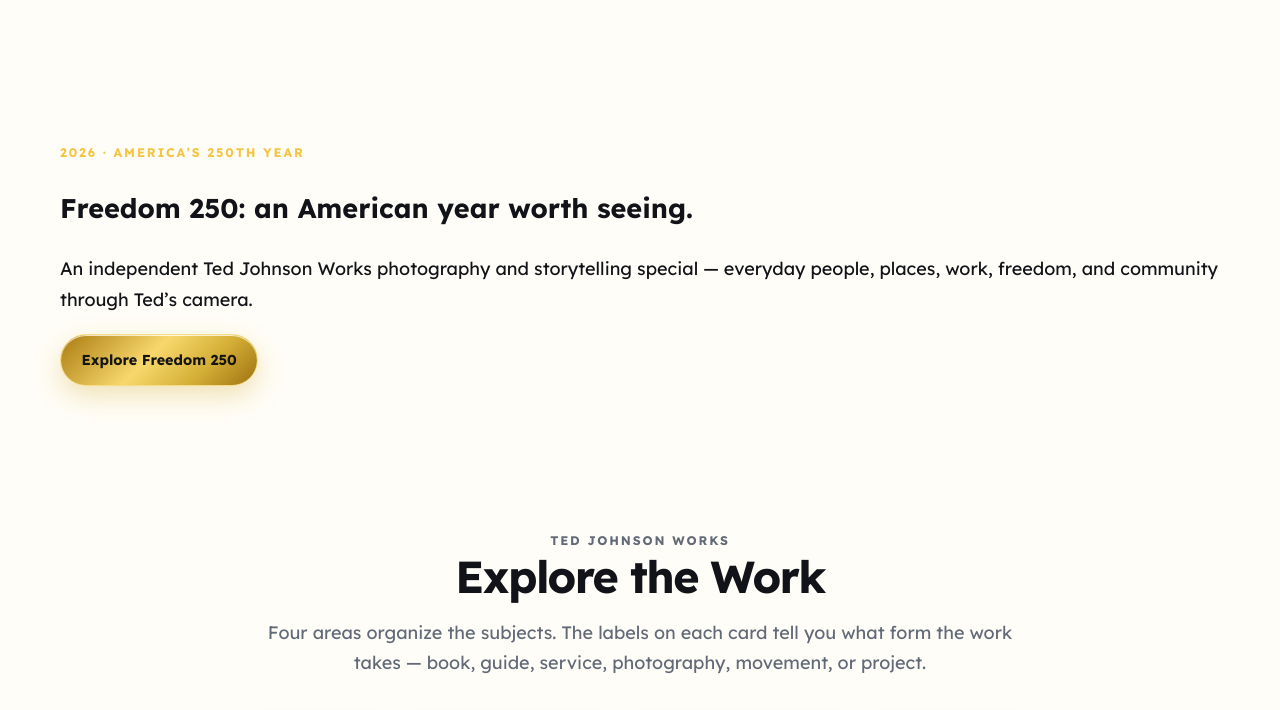
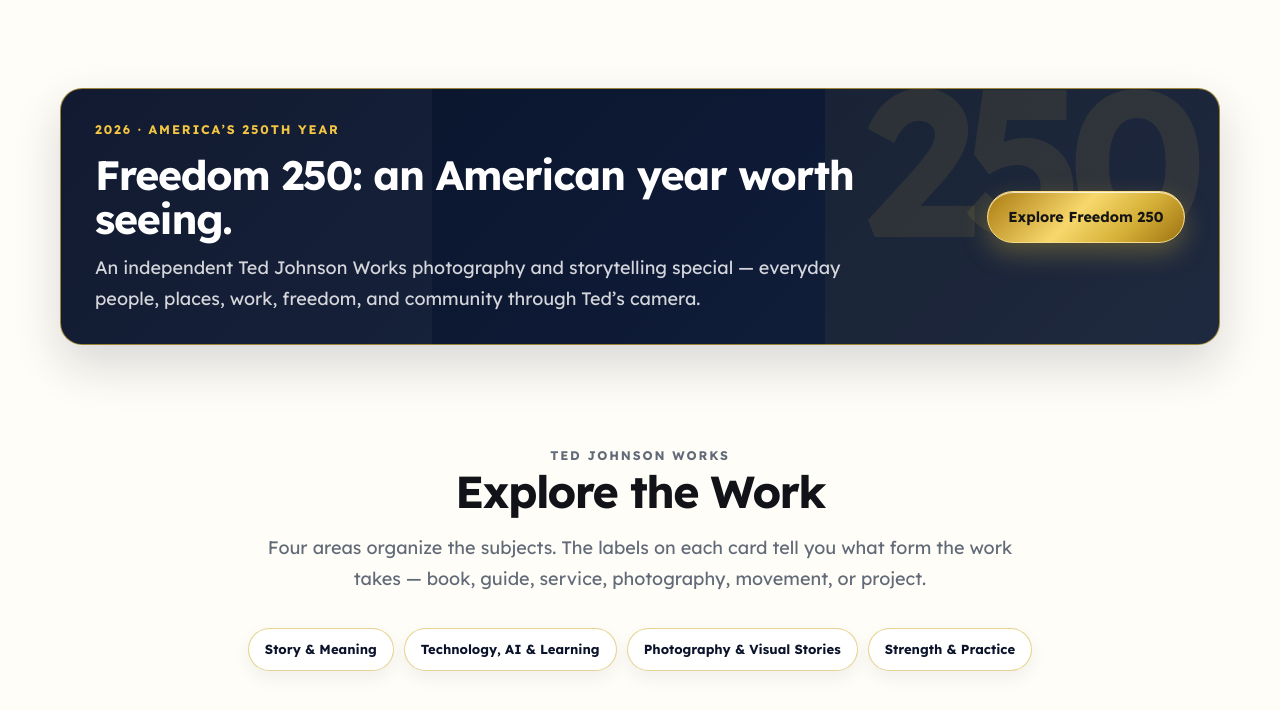
Before and after one commit to leaveonelighton/Ted-Johnson-Works, an Astro site: page / in a window 1280 px wide. Shown: the part 1147-1857 px from the top of the page. Built offline with nearby package versions, Linux system fonts and the light colour scheme; Astro itself is replaced by a stand-in of ours.

Commit message:
Style photography and Freedom 250 features

```diff
--- a/src/styles/catalog.css
+++ b/src/styles/catalog.css
@@ -11,6 +11,59 @@
   background: rgba(255,255,255,.055);
   border-radius: 0 12px 12px 0;
   font-size: .94rem;
+}
+
+.freedom-250-section {
+  padding: 18px 0 28px;
+}
+
+.freedom-250-banner {
+  position: relative;
+  overflow: hidden;
+  display: grid;
+  grid-template-columns: 1fr auto;
+  align-items: center;
+  gap: 28px;
+  padding: 30px 34px;
+  border: 1px solid rgba(212,175,55,.7);
+  border-radius: 22px;
+  color: white;
+  background:
+    linear-gradient(90deg, rgba(255,255,255,.035) 0 32%, transparent 32% 66%, rgba(244,197,66,.05) 66%),
+    linear-gradient(135deg,#081229 0%,#13213f 100%);
+  box-shadow: 0 20px 48px rgba(8,18,41,.16);
+}
+
+.freedom-250-banner::before {
+  content: "250";
+  position: absolute;
+  right: 28px;
+  top: -34px;
+  color: rgba(244,197,66,.09);
+  font-size: clamp(7rem,18vw,13rem);
+  font-weight: 800;
+  line-height: 1;
+  letter-spacing: -.08em;
+  pointer-events: none;
+}
+
+.freedom-250-banner > * {
+  position: relative;
+  z-index: 1;
+}
+
+.freedom-250-banner h2 {
+  max-width: 780px;
+  margin: 0;
+  font-size: clamp(1.8rem,3.2vw,3rem);
+  line-height: 1.08;
+  letter-spacing: -.03em;
+}
+
+.freedom-250-banner p:not(.eyebrow) {
+  max-width: 800px;
+  margin: 12px 0 0;
+  color: rgba(255,255,255,.82);
 }
 
 .category-nav {
@@ -139,6 +192,23 @@
   color: var(--navy);
 }
 
+.work-card.photo-focus {
+  border-color: rgba(212,175,55,.72);
+  border-top-color: var(--gold-bright);
+  background:
+    radial-gradient(circle at 88% 12%, rgba(244,197,66,.23), transparent 33%),
+    linear-gradient(155deg,#fff 0%,#f5f0e2 100%);
+}
+
+.work-card.photo-focus h4 {
+  font-size: clamp(1.55rem,2.5vw,2rem);
+}
+
+.work-card.photo-focus .status-badge {
+  color: white;
+  background: var(--navy);
+}
+
 .work-card-topline {
   display: flex;
   align-items: center;
@@ -216,6 +286,14 @@
     grid-template-columns: 1fr;
     gap: 10px;
   }
+
+  .freedom-250-banner {
+    grid-template-columns: 1fr;
+  }
+
+  .freedom-250-banner .button {
+    width: 100%;
+  }
 }
 
 @media (max-width: 720px) {
@@ -228,6 +306,10 @@
     flex: 1 1 100%;
     justify-content: center;
     text-align: center;
+  }
+
+  .freedom-250-banner {
+    padding: 26px 22px;
   }
 
   .work-card {
```
